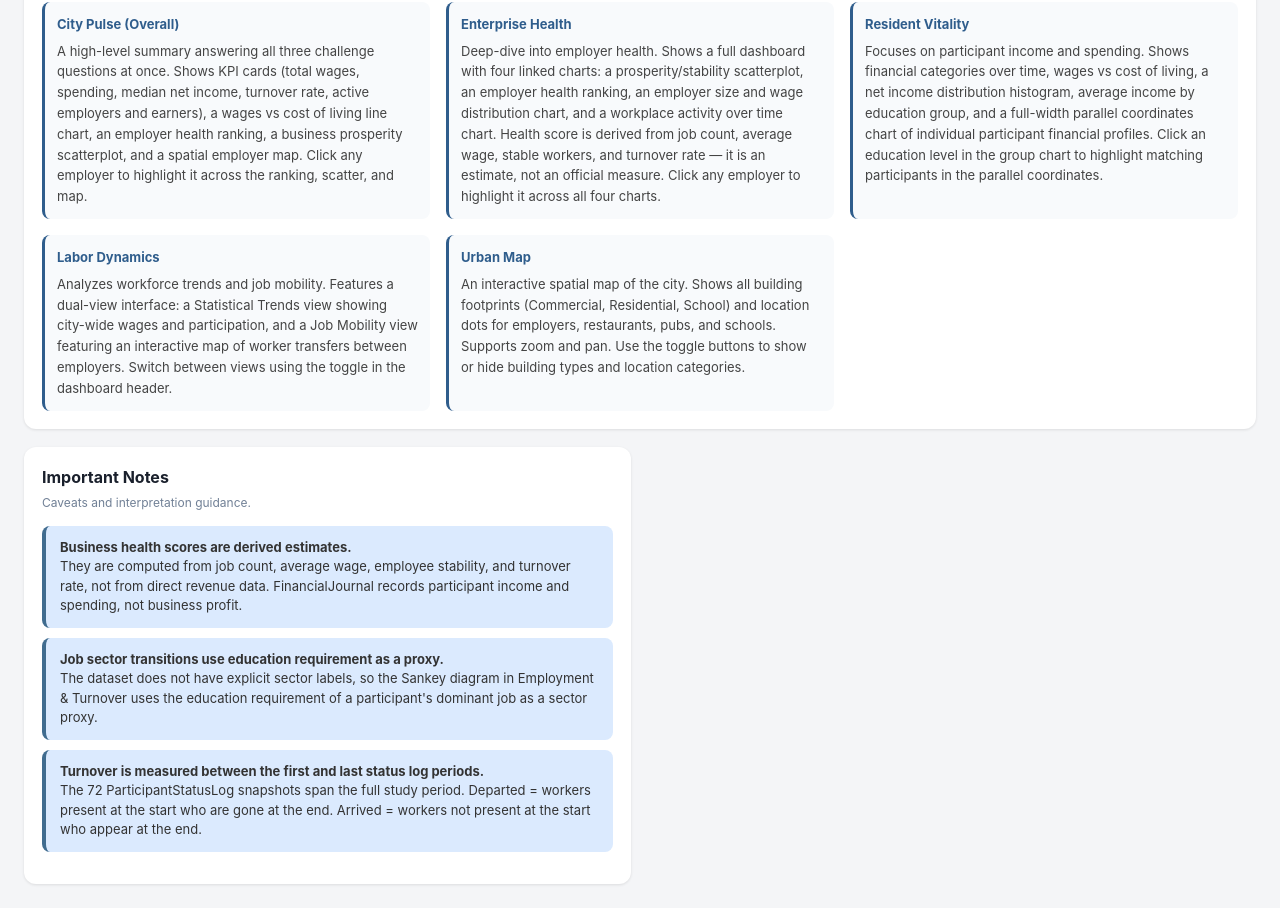
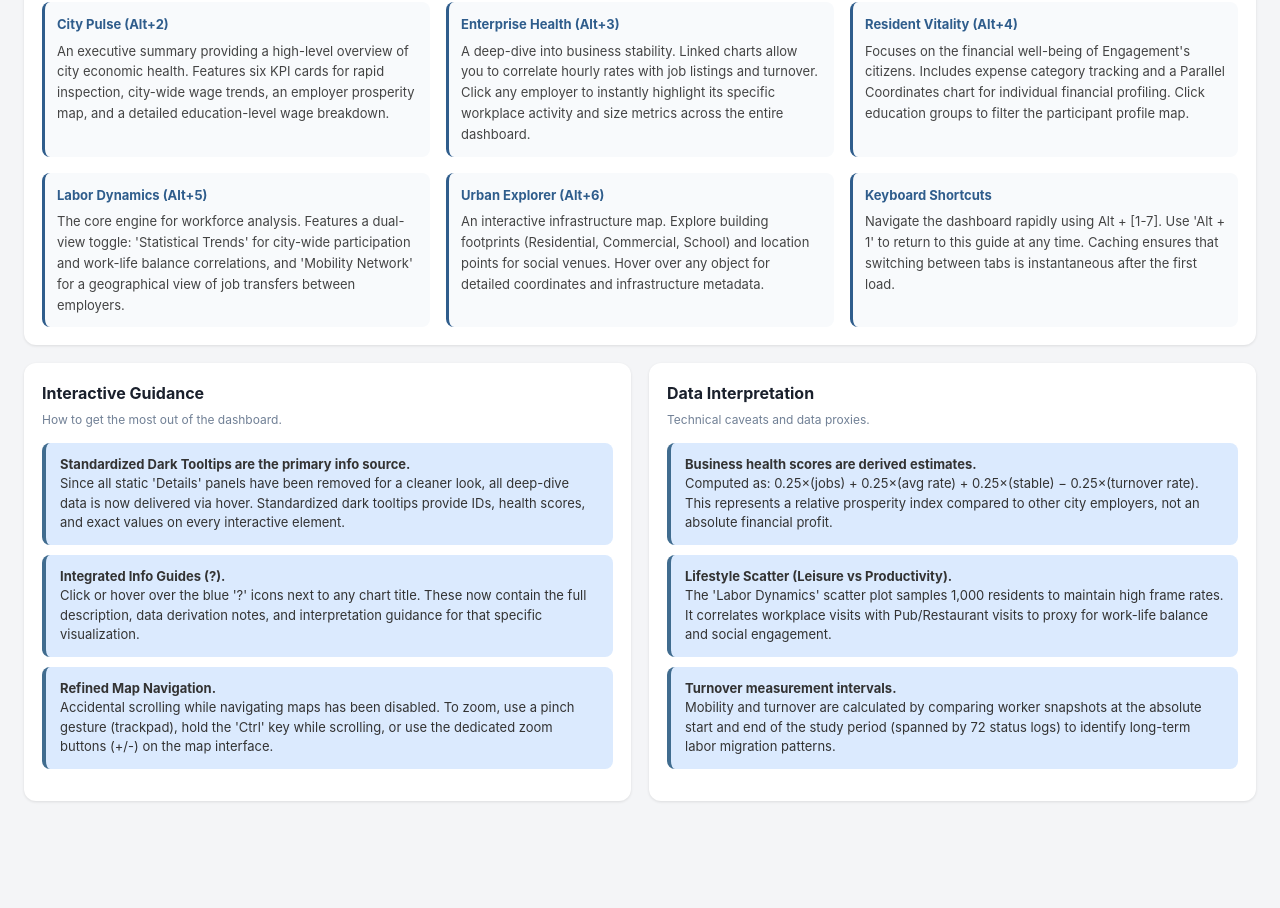
Before and after one commit to HenrikKlasen/HPDA_Project, a React (Vite) app in the folder frontend/: page /about in a window 1280 px wide. Shown: the part 874-1782 px from the top of the page. After the commit the page ends 1699 px from the top, so only its background shows below. Built offline with nearby package versions, Linux system fonts and the light colour scheme.

Commit message:
docs: rewrite user guide and important notes to reflect architectural and UI changes

```diff
--- a/frontend/src/pages/AboutPage.jsx
+++ b/frontend/src/pages/AboutPage.jsx
@@ -8,9 +8,9 @@ function AboutPage() {
         <p>
           This dashboard was built to support the{" "}
           <strong>VAST Challenge 2022 — Challenge 3: Economic</strong> answer
-          sheet. It provides visual analytics tools to explore the financial
-          health of businesses, residents, wages, cost of living, employment,
-          and turnover in the fictional city of{" "}
+          sheet. <br /> It provides visual analytics tools to explore the
+          financial health of businesses, residents, wages, cost of living,
+          employment, and turnover in the fictional city of{" "}
           <strong>Engagement, Ohio</strong>.
         </p>
       </div>
@@ -104,24 +104,28 @@ function AboutPage() {
           >
             {[
               {
-                tab: "City Pulse (Overall)",
-                desc: "A high-level summary answering all three challenge questions at once. Shows KPI cards (total wages, spending, median net income, turnover rate, active employers and earners), a wages vs cost of living line chart, an employer health ranking, a business prosperity scatterplot, and a spatial employer map. Click any employer to highlight it across the ranking, scatter, and map.",
+                tab: "City Pulse (Alt+2)",
+                desc: "An executive summary providing a high-level overview of city economic health. Features six KPI cards for rapid inspection, city-wide wage trends, an employer prosperity map, and a detailed education-level wage breakdown.",
               },
               {
-                tab: "Enterprise Health",
-                desc: "Deep-dive into employer health. Shows a full dashboard with four linked charts: a prosperity/stability scatterplot, an employer health ranking, an employer size and wage distribution chart, and a workplace activity over time chart. Health score is derived from job count, average wage, stable workers, and turnover rate — it is an estimate, not an official measure. Click any employer to highlight it across all four charts.",
+                tab: "Enterprise Health (Alt+3)",
+                desc: "A deep-dive into business stability. Linked charts allow you to correlate hourly rates with job listings and turnover. Click any employer to instantly highlight its specific workplace activity and size metrics across the entire dashboard.",
               },
               {
-                tab: "Resident Vitality",
-                desc: "Focuses on participant income and spending. Shows financial categories over time, wages vs cost of living, a net income distribution histogram, average income by education group, and a full-width parallel coordinates chart of individual participant financial profiles. Click an education level in the group chart to highlight matching participants in the parallel coordinates.",
+                tab: "Resident Vitality (Alt+4)",
+                desc: "Focuses on the financial well-being of Engagement's citizens. Includes expense category tracking and a Parallel Coordinates chart for individual financial profiling. Click education groups to filter the participant profile map.",
               },
               {
-                tab: "Labor Dynamics",
-                desc: "Analyzes workforce trends and job mobility. Features a dual-view interface: a Statistical Trends view showing city-wide wages and participation, and a Job Mobility view featuring an interactive map of worker transfers between employers. Switch between views using the toggle in the dashboard header.",
+                tab: "Labor Dynamics (Alt+5)",
+                desc: "The core engine for workforce analysis. Features a dual-view toggle: 'Statistical Trends' for city-wide participation and work-life balance correlations, and 'Mobility Network' for a geographical view of job transfers between employers.",
               },
               {
-                tab: "Urban Map",
-                desc: "An interactive spatial map of the city. Shows all building footprints (Commercial, Residential, School) and location dots for employers, restaurants, pubs, and schools. Supports zoom and pan. Use the toggle buttons to show or hide building types and location categories.",
+                tab: "Urban Explorer (Alt+6)",
+                desc: "An interactive infrastructure map. Explore building footprints (Residential, Commercial, School) and location points for social venues. Hover over any object for detailed coordinates and infrastructure metadata.",
+              },
+              {
+                tab: "Keyboard Shortcuts",
+                desc: "Navigate the dashboard rapidly using Alt + [1-7]. Use 'Alt + 1' to return to this guide at any time. Caching ensures that switching between tabs is instantaneous after the first load.",
               },
             ].map(({ tab, desc }) => (
               <div
@@ -131,7 +135,9 @@ function AboutPage() {
                   borderRadius: "8px",
                   padding: "12px",
                   borderLeft: "3px solid #2f5d8c",
+                  transition: "transform 0.2s, box-shadow 0.2s",
                 }}
+                className="guide-card"
               >
                 <div
                   style={{
@@ -149,35 +155,45 @@ function AboutPage() {
         </div>
 
         <div className="chart-card">
-          <h3>Important Notes</h3>
-          <p className="chart-note">Caveats and interpretation guidance.</p>
+          <h3>Interactive Guidance</h3>
+          <p className="chart-note">How to get the most out of the dashboard.</p>
+          <div style={{ lineHeight: "1.8", fontSize: "13px" }}>
+            <div className="answer-box" style={{ marginBottom: "10px" }}>
+              <strong>Standardized Dark Tooltips are the primary info source.</strong>{" "}
+              <br />
+              Since all static 'Details' panels have been removed for a cleaner look, all deep-dive data is now delivered via hover. Standardized dark tooltips provide IDs, health scores, and exact values on every interactive element.
+            </div>
+            <div className="answer-box" style={{ marginBottom: "10px" }}>
+              <strong>Integrated Info Guides (?).</strong>{" "}
+              <br />
+              Click or hover over the blue '?' icons next to any chart title. These now contain the full description, data derivation notes, and interpretation guidance for that specific visualization.
+            </div>
+            <div className="answer-box">
+              <strong>Refined Map Navigation.</strong>{" "}
+              <br />
+              Accidental scrolling while navigating maps has been disabled. To zoom, use a pinch gesture (trackpad), hold the 'Ctrl' key while scrolling, or use the dedicated zoom buttons (+/-) on the map interface.
+            </div>
+          </div>
+        </div>
+
+        <div className="chart-card">
+          <h3>Data Interpretation</h3>
+          <p className="chart-note">Technical caveats and data proxies.</p>
           <div style={{ lineHeight: "1.8", fontSize: "13px" }}>
             <div className="answer-box" style={{ marginBottom: "10px" }}>
               <strong>Business health scores are derived estimates.</strong>{" "}
-              <br></br>
-              They are computed from job count, average wage, employee
-              stability, and turnover rate, not from direct revenue data.
-              FinancialJournal records participant income and spending, not
-              business profit.
+              <br />
+              Computed as: 0.25×(jobs) + 0.25×(avg rate) + 0.25×(stable) − 0.25×(turnover rate). This represents a relative prosperity index compared to other city employers, not an absolute financial profit.
             </div>
             <div className="answer-box" style={{ marginBottom: "10px" }}>
-              <strong>
-                Job sector transitions use education requirement as a proxy.
-              </strong>{" "}
-              <br></br>
-              The dataset does not have explicit sector labels, so the Sankey
-              diagram in Employment &amp; Turnover uses the education
-              requirement of a participant's dominant job as a sector proxy.
+              <strong>Lifestyle Scatter (Leisure vs Productivity).</strong>{" "}
+              <br />
+              The 'Labor Dynamics' scatter plot samples 1,000 residents to maintain high frame rates. It correlates workplace visits with Pub/Restaurant visits to proxy for work-life balance and social engagement.
             </div>
             <div className="answer-box">
-              <strong>
-                Turnover is measured between the first and last status log
-                periods.
-              </strong>{" "}
-              <br></br>
-              The 72 ParticipantStatusLog snapshots span the full study period.
-              Departed = workers present at the start who are gone at the end.
-              Arrived = workers not present at the start who appear at the end.
+              <strong>Turnover measurement intervals.</strong>{" "}
+              <br />
+              Mobility and turnover are calculated by comparing worker snapshots at the absolute start and end of the study period (spanned by 72 status logs) to identify long-term labor migration patterns.
             </div>
           </div>
         </div>
--- a/frontend/src/styles/index.css
+++ b/frontend/src/styles/index.css
@@ -238,7 +238,6 @@ input[type="month"] {
 .tab-link:hover {
   background: var(--accent-light);
   color: var(--accent);
-  transform: translateY(-2px);
 }
 
 .tab-link:hover .tab-shortcut {
@@ -332,6 +331,12 @@ input[type="month"] {
   box-shadow: var(--shadow);
   padding: 18px;
   min-height: 360px;
+  transition: transform 0.2s, box-shadow 0.2s;
+}
+
+.guide-card:hover {
+  transform: translateY(-3px);
+  box-shadow: 0 4px 12px rgba(0, 0, 0, 0.08);
 }
 
 .chart-card.large {
@@ -382,6 +387,12 @@ input[type="month"] {
   box-shadow: var(--shadow);
   padding: 18px;
   min-height: 520px;
+  transition: transform 0.2s, box-shadow 0.2s;
+}
+
+.details-panel:hover {
+  transform: translateY(-2px);
+  box-shadow: 0 4px 15px rgba(0,0,0,.08);
 }
 
 .details-panel h3 {
@@ -971,6 +982,12 @@ input[type="month"] {
   border-radius: 12px;
   padding: 1rem;
   box-shadow: var(--shadow);
+  transition: transform 0.2s, box-shadow 0.2s;
+}
+
+.card:hover {
+  transform: translateY(-2px);
+  box-shadow: 0 4px 15px rgba(0,0,0,.08);
 }
 
 .kpi-title {
```
